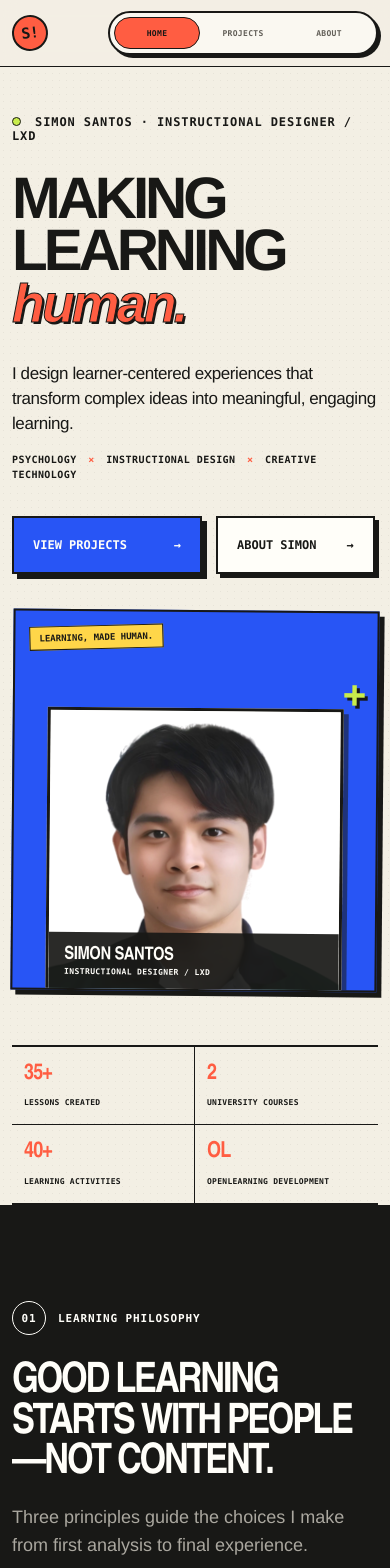
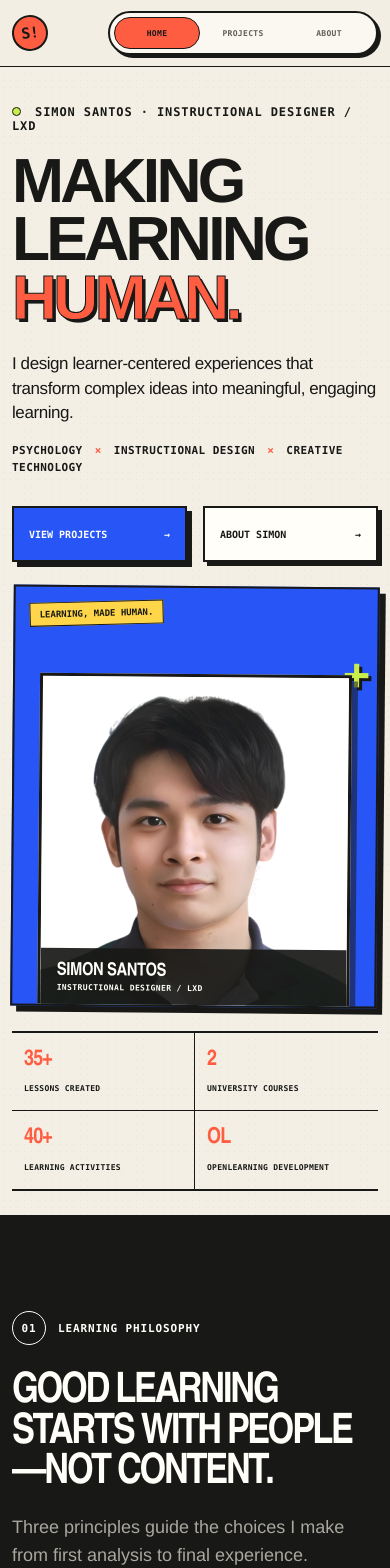
Before and after one commit to rip-chuu/simon-santos-portfolio, a Next.js app: page / in a window 390 px wide. Shown: the top 1568 px of the page. Built offline with nearby package versions, Linux system fonts and the light colour scheme.

Commit message:
Restore immersive hero scale

```diff
--- a/app/globals.css
+++ b/app/globals.css
@@ -46,36 +46,37 @@ button, a { -webkit-tap-highlight-color: transparent; }
 .continuous-tabs a:hover, .continuous-tabs a.is-active { color: var(--ink); }
 .continuous-tabs a:focus-visible { border-radius: 999px; outline-offset: -2px; }
 
-.hero { min-height: calc(100vh - 76px); display: grid; grid-template-columns: 1.3fr .7fr; grid-template-rows: 1fr auto; gap: 54px 72px; padding-top: 88px; }
+.hero { width: min(1320px, calc(100vw - 48px)); min-height: calc(100vh - 76px); display: grid; grid-template-columns: minmax(0, 1.1fr) minmax(420px, .9fr); grid-template-rows: auto auto; column-gap: 42px; row-gap: 24px; align-content: center; padding-block: 38px 24px; }
 .hero-copy { align-self: center; }
 .status-dot { display: inline-block; width: 9px; height: 9px; background: var(--lime); border: 1px solid var(--ink); border-radius: 50%; margin-right: 6px; }
-.hero h1 { max-width: 760px; margin: 28px 0 30px; font: 850 clamp(58px, 7vw, 104px)/.9 var(--body); letter-spacing: -.07em; text-transform: uppercase; }
+.hero h1 { max-width: 780px; margin: 20px 0 25px; font: 900 clamp(74px, 7.8vw, 118px)/.92 var(--body); letter-spacing: -.06em; text-transform: uppercase; }
 .index-hero h1 { max-width: 820px; margin: 24px 0 28px; font: 900 clamp(68px, 9.2vw, 144px)/.82 var(--display); letter-spacing: -.075em; text-transform: uppercase; }
-.hero h1 em { display: block; color: var(--coral); font: italic 800 .92em/1 var(--body); letter-spacing: -.055em; text-transform: lowercase; -webkit-text-stroke: 1.5px var(--ink); text-shadow: 3px 3px 0 var(--ink); }
+.hero h1 em { display: block; color: var(--coral); font: inherit; font-style: normal; letter-spacing: inherit; text-transform: uppercase; -webkit-text-stroke: 1.5px var(--ink); text-shadow: 4px 4px 0 var(--ink); }
 .index-hero h1 em { display: block; color: var(--coral); font-style: normal; -webkit-text-stroke: 2px var(--ink); text-shadow: 5px 5px 0 var(--ink); }
-.hero-lede { max-width: 650px; margin-bottom: 16px; font-size: clamp(18px, 1.8vw, 22px); line-height: 1.48; letter-spacing: -.025em; }
-.hero-disciplines { margin: 0; font: 750 10px/1.5 var(--mono); letter-spacing: .045em; text-transform: uppercase; }
+.hero-lede { max-width: 680px; margin-bottom: 17px; font-size: clamp(19px, 1.65vw, 23px); line-height: 1.46; letter-spacing: -.025em; }
+.hero-disciplines { margin: 0; font: 750 11px/1.5 var(--mono); letter-spacing: .04em; text-transform: uppercase; }
 .hero-disciplines span { padding-inline: 5px; color: var(--coral); font-weight: 900; }
-.button-row { display: flex; gap: 14px; flex-wrap: wrap; margin-top: 34px; }
+.button-row { display: flex; gap: 16px; flex-wrap: wrap; margin-top: 30px; }
 .button { display: inline-flex; align-items: center; justify-content: space-between; gap: 30px; min-height: 52px; padding: 0 19px; border: 2px solid var(--ink); font: 800 12px var(--mono); text-transform: uppercase; text-decoration: none; box-shadow: 4px 4px 0 var(--ink); transition: transform .16s ease, box-shadow .16s ease; }
 .button:hover { transform: translate(3px, 3px); box-shadow: 1px 1px 0 var(--ink); }
 .button-primary { background: var(--ink); color: var(--white); box-shadow: 4px 4px 0 var(--coral); }
 .button-primary:hover { box-shadow: 1px 1px 0 var(--coral); }
 .button-secondary { background: var(--white); }
-.hero-primary-cta { min-width: 190px; min-height: 58px; background: var(--blue); color: var(--white); box-shadow: 5px 5px 0 var(--ink); }
+.hero .button { min-height: 60px; padding-inline: 22px; }
+.hero-primary-cta { min-width: 210px; min-height: 64px; background: var(--blue); color: var(--white); box-shadow: 5px 5px 0 var(--ink); }
 .hero-primary-cta:hover { box-shadow: 1px 1px 0 var(--ink); }
-.hero-visual { align-self: center; border: 2px solid var(--ink); background: var(--blue); min-height: 430px; box-shadow: 7px 7px 0 var(--ink); transform: rotate(.5deg); }
+.hero-visual { align-self: center; border: 2px solid var(--ink); background: var(--blue); min-height: 550px; box-shadow: 8px 8px 0 var(--ink); transform: rotate(.5deg); }
 .visual-label { display: inline-block; margin: 14px; padding: 6px 9px; background: var(--yellow); border: 1px solid var(--ink); font: 700 9px var(--mono); text-transform: uppercase; transform: rotate(-2deg); }
-.visual-stage { position: relative; min-height: 368px; overflow: hidden; }
-.portrait-frame { position: absolute; left: 9%; right: 9%; bottom: -5px; height: 94%; overflow: hidden; background: var(--paper-2); border: 3px solid var(--ink); box-shadow: 5px 5px 0 rgba(24,24,22,.55); }
+.visual-stage { position: relative; min-height: 488px; overflow: hidden; }
+.portrait-frame { position: absolute; left: 7%; right: 7%; bottom: -5px; height: 95%; overflow: hidden; background: var(--paper-2); border: 3px solid var(--ink); box-shadow: 6px 6px 0 rgba(24,24,22,.55); }
 .portrait-image { object-fit: cover; object-position: center 33%; filter: saturate(.9) contrast(1.02); }
 .portrait-intro { position: absolute; inset: auto 0 0; display: flex; flex-direction: column; gap: 3px; padding: 14px 16px; background: rgba(24,24,22,.92); color: var(--white); }
 .portrait-intro strong { font: 900 18px/1 var(--display); letter-spacing: -.02em; text-transform: uppercase; }
 .portrait-intro span { font: 700 8px var(--mono); letter-spacing: .05em; text-transform: uppercase; }
 .pixel-cross { position: absolute; color: var(--lime); font: 900 58px var(--mono); text-shadow: 3px 3px 0 var(--ink); }
-.cross-one { right: 3%; top: 2%; font-size: 38px; }
-.hero-proof { grid-column: 1 / -1; display: grid; grid-template-columns: repeat(4, 1fr); padding: 0; margin: 18px 0 0; list-style: none; border-block: 2px solid var(--ink); }
-.hero-proof li { display: grid; grid-template-columns: auto 1fr; gap: 10px; align-items: center; min-height: 68px; padding: 12px 18px; border-right: 1px solid var(--ink); }
+.cross-one { right: 2%; top: 2%; font-size: 44px; }
+.hero-proof { grid-column: 1 / -1; display: grid; grid-template-columns: repeat(4, 1fr); padding: 0; margin: 0; list-style: none; border-block: 2px solid var(--ink); }
+.hero-proof li { display: grid; grid-template-columns: auto 1fr; gap: 11px; align-items: center; min-height: 72px; padding: 12px 18px; border-right: 1px solid var(--ink); }
 .hero-proof li:last-child { border-right: 0; }
 .hero-proof strong { color: var(--coral); font: 900 25px/1 var(--display); letter-spacing: -.04em; }
 .hero-proof span { font: 750 9px/1.3 var(--mono); letter-spacing: .035em; text-transform: uppercase; }
@@ -274,8 +275,9 @@ button, a { -webkit-tap-highlight-color: transparent; }
 @media (max-width: 920px) {
   :root { --shell: min(100% - 32px, 760px); }
   .section-pad { padding-block: 96px; }
-  .hero { min-height: auto; grid-template-columns: 1fr; padding-top: 64px; }
-  .hero-visual { min-height: 440px; max-width: 580px; width: 100%; }
+  .hero { width: var(--shell); min-height: auto; grid-template-columns: 1fr; row-gap: 28px; padding-block: 48px 28px; }
+  .hero-visual { min-height: 500px; max-width: 620px; width: 100%; }
+  .visual-stage { min-height: 438px; }
   .hero-proof { grid-template-columns: 1fr 1fr; }
   .hero-proof li:nth-child(2) { border-right: 0; }
   .hero-proof li:nth-child(-n+2) { border-bottom: 1px solid var(--ink); }
@@ -292,7 +294,7 @@ button, a { -webkit-tap-highlight-color: transparent; }
 @media (max-width: 640px) {
   :root { --shell: calc(100% - 24px); }
   .nav-shell { height: 66px; }.wordmark > span:last-child { display: none; }.continuous-tabs { min-width: min(270px, calc(100vw - 72px)); box-shadow: 3px 3px 0 var(--ink); }.continuous-tabs a { min-height: 32px; padding-inline: 6px; font-size: 8px; }
-  .hero { gap: 36px; padding-top: 48px; }.hero h1 { font-size: clamp(48px, 15vw, 68px); }.hero h1 em { text-shadow: 2px 2px 0 var(--ink); -webkit-text-stroke-width: 1px; }.hero-lede { font-size: 17px; }.hero-disciplines { max-width: 330px; }.hero-visual { min-height: 380px; box-shadow: 5px 5px 0 var(--ink); }.visual-stage { min-height: 325px; }.portrait-frame { left: 9%; right: 9%; height: 88%; }.hero-proof li { grid-template-columns: 1fr; gap: 5px; min-height: 78px; padding: 12px; }.hero-proof strong { font-size: 22px; }.hero-proof span { font-size: 8px; }
+  .hero { row-gap: 24px; padding-block: 38px 24px; }.hero h1 { margin-block: 18px 24px; font-size: clamp(54px, 16vw, 72px); line-height: .94; }.hero h1 em { text-shadow: 3px 3px 0 var(--ink); -webkit-text-stroke-width: 1px; }.hero-lede { font-size: 17px; }.hero-disciplines { max-width: 350px; }.hero .button { flex: 1 1 0; min-width: 0; min-height: 56px; padding-inline: 15px; font-size: 10px; }.hero-visual { min-height: 420px; box-shadow: 6px 6px 0 var(--ink); }.visual-stage { min-height: 365px; }.portrait-frame { left: 7%; right: 7%; height: 92%; }.hero-proof li { grid-template-columns: 1fr; gap: 5px; min-height: 78px; padding: 12px; }.hero-proof strong { font-size: 22px; }.hero-proof span { font-size: 8px; }
   .section-intro { grid-template-columns: 1fr; gap: 28px; }.section-intro h2, .tools-layout h2, .about-section h2 { font-size: 42px; }
   .project-grid { grid-template-columns: 1fr; }.project-card:nth-child(even) { transform: none; }.project-card:nth-child(even):hover { transform: rotate(.7deg) translateY(-4px); }.card-art { height: 190px; }
   .project-dialog { width: calc(100vw - 20px); max-height: calc(100dvh - 20px); box-shadow: 5px 5px 0 var(--ink); }
```
